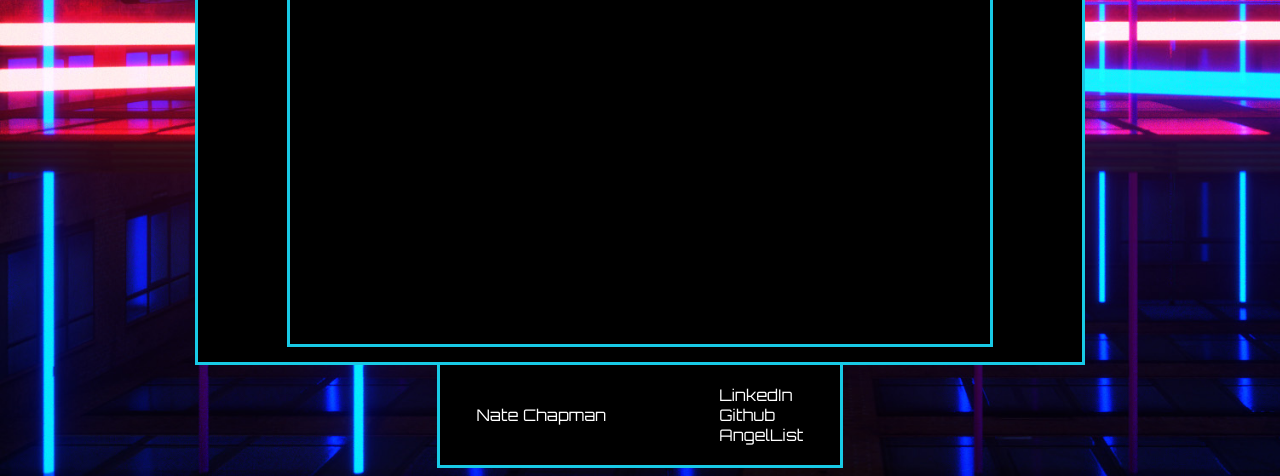
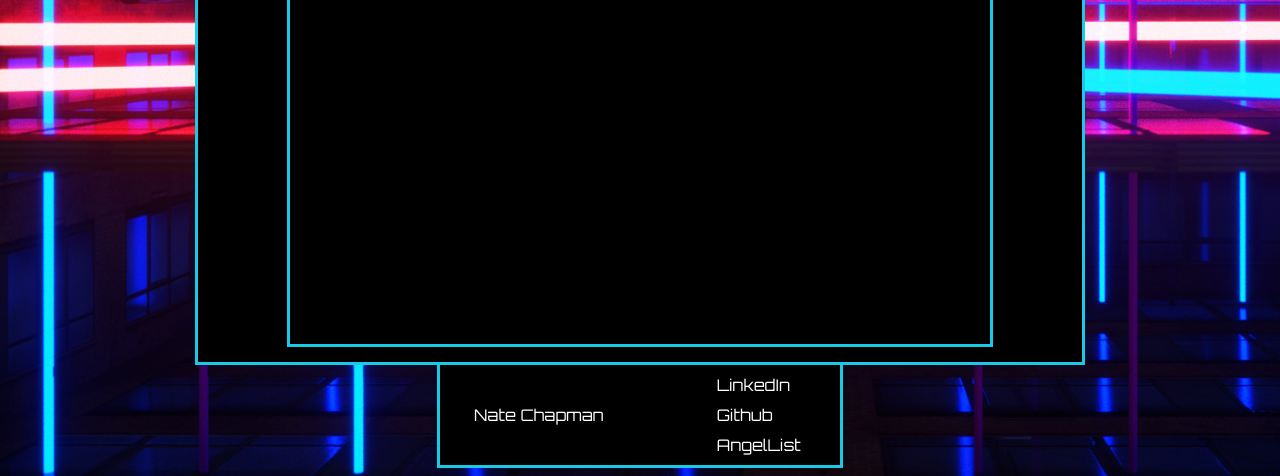
Before and after one commit to nchapma2/CyberDrive, a website built with webpack: page index.html in a window 1280 px wide. Shown: the part 444-920 px from the top of the page. Built offline with nearby package versions, Linux system fonts and the light colour scheme.

Commit message:
Spaced list

```diff
--- a/game.css
+++ b/game.css
@@ -140,6 +140,10 @@ ul {
   align-self: center;
 }
 
+li {
+  padding: 5px;
+}
+
 a {
   color: white;
   text-decoration: none;
```
